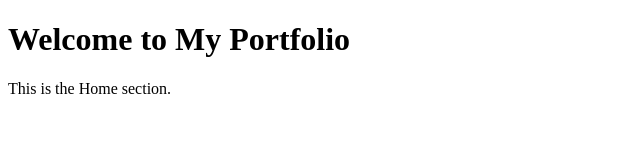
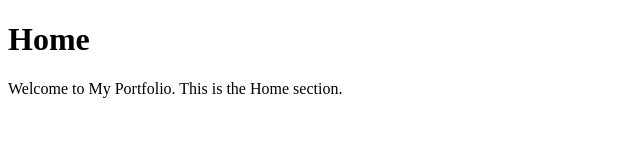
Before and after one commit to Abdullah007-w/portfolio-website, a plain HTML site: page index.html in a window 1280 px wide. Shown: the whole page, without its empty margins (0-640 px from the left). Drawn offline with Linux system fonts and the light colour scheme.

Commit message:
Update index.html

```diff
--- a/index.html
+++ b/index.html
@@ -4,7 +4,7 @@
     <title>Portfolio - Home</title>
 </head>
 <body>
-    <h1>Welcome to My Portfolio</h1>
-    <p>This is the Home section.</p>
+    <h1>Home</h1>
+    <p>Welcome to My Portfolio. This is the Home section.</p>
 </body>
 </html>
```
